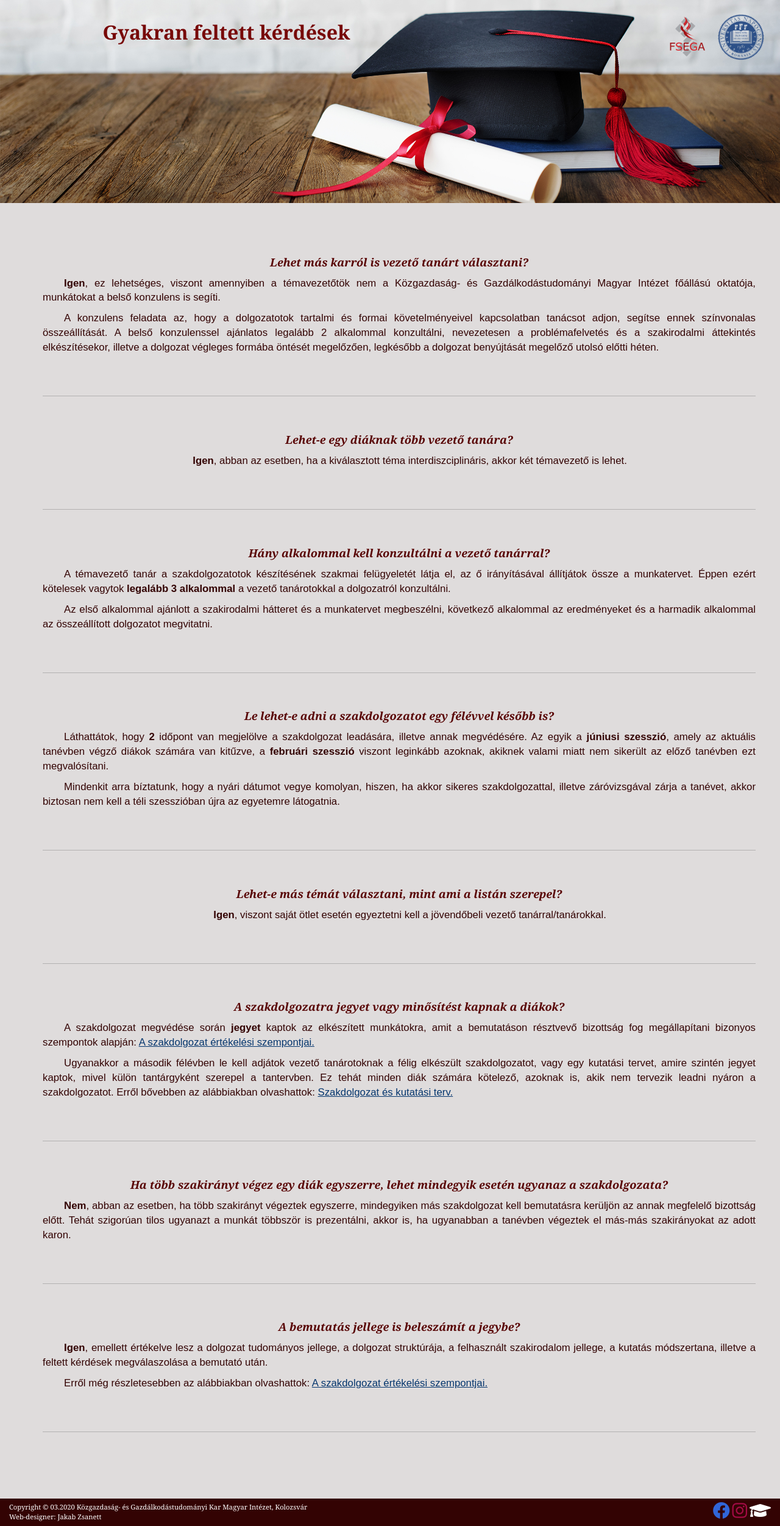
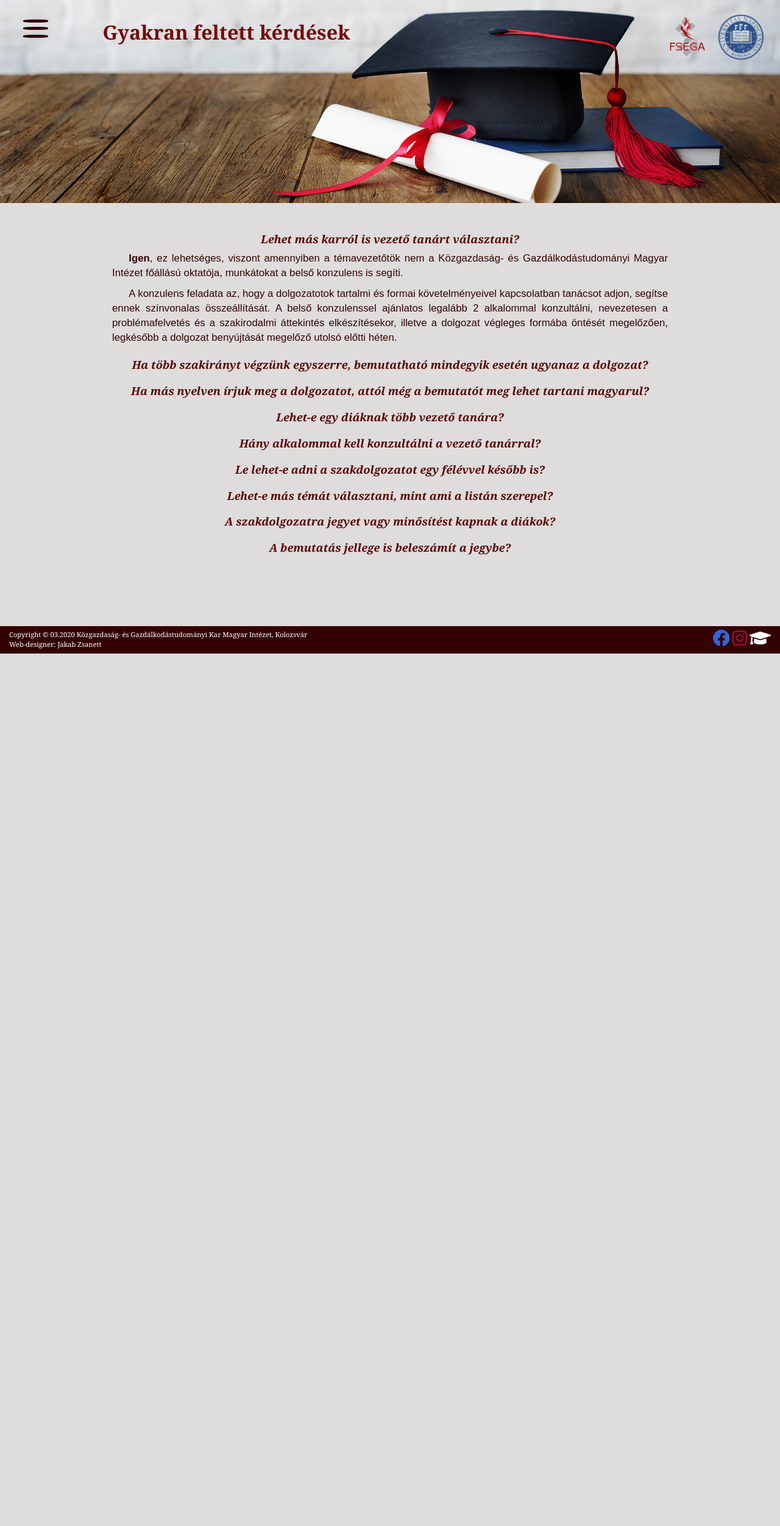
Before and after one commit to zsanett28/Thesis_presentation_for_students, a PHP site: page /GYIK.html in a window 1280 px wide. Shown: the whole page at 61% size. After the commit the page ends 1072 px from the top, so only its background shows below. Run offline with PHP 8.4, Linux system fonts and the light colour scheme.

Commit message:
accordion-gyik-ready

```diff
--- a/GYIK.html
+++ b/GYIK.html
@@ -34,9 +34,9 @@
         <div class="row">
 
             <div class="col-md-12">
-                <div class="container">
-                    <div class="row border-bottom">
-                        <p class="xsmall-title center">Lehet más karról is vezető tanárt választani?</p>
+                <div id="harmonica2">
+                    <h3 class="xsmall-title center pointer">Lehet más karról is vezető tanárt választani?</h3>
+                    <div class="answer">
                         <p class="paragraf"><span class="bold">Igen</span>, ez lehetséges, viszont amennyiben a témavezetőtök nem a Közgazdaság- és Gazdálkodástudományi Magyar Intézet főállású oktatója,
                             munkátokat a belső konzulens is segíti.
                         </p>
@@ -46,39 +46,37 @@
                             legkésőbb a dolgozat benyújtását megelőző utolsó előtti héten.
                         </p>
                     </div>
-                </div>
-            </div>
-
-            <div class="col-md-12">
-                <div class="container">
-                    <div class="row border-bottom">
-                        <p class="xsmall-title center">Lehet-e egy diáknak több vezető tanára?</p>
+                    <h3 class="xsmall-title center pointer">Ha több szakirányt végzünk egyszerre, bemutatható mindegyik esetén ugyanaz a dolgozat?</h3>
+                    <div class="answer">
+                        <p class="paragraf"><span class="bold">Nem</span>, abban az esetben, ha több szakirányt végeztek egyszerre, mindegyiken más
+                            szakdolgozat kell bemutatásra kerüljön az annak megfelelő bizottság előtt. Tehát szigorúan tilos ugyanazt a munkát többször is prezentálni,
+                            akkor is, ha ugyanabban a tanévben végeztek el más-más szakirányokat az adott karon.
+                        </p>
+                    </div>
+                    <h3 class="xsmall-title center pointer">Ha más nyelven írjuk meg a dolgozatot, attól még a bemutatót meg lehet tartani magyarul?</h3>
+                    <div class="answer">
+                        <p class="paragraf center"><span class="bold">Nem</span>, ez esetben kötelezően azon a nyelven kell mindenki bemutassa a szakdolgozatotát,
+                            amilyen nyelven meg is írta.
+                        </p>
+                    </div>
+                    <h3 class="xsmall-title center pointer">Lehet-e egy diáknak több vezető tanára?</h3>
+                    <div class="answer">
                         <p class="paragraf center"><span class="bold">Igen</span>, abban az esetben, ha a kiválasztott téma interdiszciplináris,
                             akkor két témavezető is lehet.
                         </p>
                     </div>
-                </div>
-            </div>
-
-            <div class="col-md-12">
-                <div class="container">
-                    <div class="row border-bottom">
-                        <p class="xsmall-title center">Hány alkalommal kell konzultálni a vezető tanárral?</p>
+                    <h3 class="xsmall-title center pointer">Hány alkalommal kell konzultálni a vezető tanárral?</h3>
+                    <div class="answer">
                         <p class="paragraf">A témavezető tanár a szakdolgozatotok készítésének szakmai felügyeletét látja el, az ő irányításával
-                        állítjátok össze a munkatervet. Éppen ezért kötelesek vagytok <span class="bold">legalább 3 alkalommal</span>
-                        a vezető tanárotokkal a dolgozatról konzultálni.
+                            állítjátok össze a munkatervet. Éppen ezért kötelesek vagytok <span class="bold">legalább 3 alkalommal</span>
+                            a vezető tanárotokkal a dolgozatról konzultálni.
                         </p>
                         <p class="paragraf">Az első alkalommal ajánlott a szakirodalmi hátteret és a munkatervet megbeszélni,
                             következő alkalommal az eredményeket és a harmadik alkalommal az összeállított dolgozatot megvitatni.
                         </p>
                     </div>
-                </div>
-            </div>
-
-            <div class="col-md-12">
-                <div class="container">
-                    <div class="row border-bottom">
-                        <p class="xsmall-title center">Le lehet-e adni a szakdolgozatot egy félévvel később is?</p>
+                    <h3 class="xsmall-title center pointer">Le lehet-e adni a szakdolgozatot egy félévvel később is?</h3>
+                    <div class="answer">
                         <p class="paragraf">Láthattátok, hogy <span class="bold">2</span> időpont van megjelölve a szakdolgozat leadására, illetve annak megvédésére.
                             Az egyik a <span class="bold">júniusi szesszió</span>, amely az aktuális tanévben végző diákok számára van kitűzve, a
                             <span class="bold">februári szesszió</span> viszont leginkább azoknak, akiknek valami miatt nem sikerült az előző tanévben ezt megvalósítani.
@@ -87,22 +85,12 @@
                             zárja a tanévet, akkor biztosan nem kell a téli szesszióban újra az egyetemre látogatnia.
                         </p>
                     </div>
-                </div>
-            </div>
-
-            <div class="col-md-12">
-                <div class="container">
-                    <div class="row border-bottom">
-                        <p class="xsmall-title center">Lehet-e más témát választani, mint ami a listán szerepel?</p>
+                    <h3 class="xsmall-title center pointer">Lehet-e más témát választani, mint ami a listán szerepel?</h3>
+                    <div class="answer">
                         <p class="paragraf center"><span class="bold">Igen</span>, viszont saját ötlet esetén egyeztetni kell a jövendőbeli vezető tanárral/tanárokkal.</p>
                     </div>
-                </div>
-            </div>
-
-            <div class="col-md-12">
-                <div class="container">
-                    <div class="row border-bottom">
-                        <p class="xsmall-title center">A szakdolgozatra jegyet vagy minősítést kapnak a diákok?</p>
+                    <h3 class="xsmall-title center pointer">A szakdolgozatra jegyet vagy minősítést kapnak a diákok?</h3>
+                    <div class="answer">
                         <p class="paragraf">A szakdolgozat megvédése során <span class="bold">jegyet</span> kaptok az elkészített munkátokra, amit a bemutatáson
                             résztvevő bizottság fog megállapítani bizonyos szempontok alapján:
                             <a href="Szakdolgozat.html#Ertekel" class="link" target="_blank">A szakdolgozat értékelési szempontjai.</a>
@@ -113,25 +101,8 @@
                             Erről bővebben az alábbiakban olvashattok: <a href="Szakdolgozat.html#Kutterv" class="link" target="_blank">Szakdolgozat és kutatási terv.</a>
                         </p>
                     </div>
-                </div>
-            </div>
-
-            <div class="col-md-12">
-                <div class="container">
-                    <div class="row border-bottom">
-                        <p class="xsmall-title center">Ha több szakirányt végez egy diák egyszerre, lehet mindegyik esetén ugyanaz a szakdolgozata?</p>
-                        <p class="paragraf"><span class="bold">Nem</span>, abban az esetben, ha több szakirányt végeztek egyszerre, mindegyiken más
-                            szakdolgozat kell bemutatásra kerüljön az annak megfelelő bizottság előtt. Tehát szigorúan tilos ugyanazt a munkát többször is prezentálni,
-                            akkor is, ha ugyanabban a tanévben végeztek el más-más szakirányokat az adott karon.
-                        </p>
-                    </div>
-                </div>
-            </div>
-
-            <div class="col-md-12">
-                <div class="container">
-                    <div class="row border-bottom">
-                        <p class="xsmall-title center">A bemutatás jellege is beleszámít a jegybe?</p>
+                    <h3 class="xsmall-title center pointer">A bemutatás jellege is beleszámít a jegybe?</h3>
+                    <div class="answer">
                         <p class="paragraf"><span class="bold">Igen</span>, emellett értékelve lesz a dolgozat tudományos jellege, a dolgozat struktúrája,
                             a felhasznált szakirodalom jellege, a kutatás módszertana, illetve a feltett kérdések megválaszolása a bemutató után.
                         </p>
--- a/css/Szakdolgozat.css
+++ b/css/Szakdolgozat.css
@@ -563,7 +563,6 @@ footer{
 
 .bourdon{
     color: rgb(119, 8, 8);
-    font-weight: bold;
 }
 
 .special-number{
@@ -972,11 +971,11 @@ input#feb, input#jun, input#nap, input#tav{
     font-weight: bold;
 }
 
-.border-bottom{
+/*.border-bottom{
     margin-top: 3%;
     border-bottom: 1px solid rgb(179, 177, 177);
     padding-bottom: 5%;
-}
+}*/
 
 .error{
     background-color: rgba(141, 17, 17, 0.904);
@@ -1172,7 +1171,7 @@ img#university-contact{
 }
 
 .pointer:focus{
-    outline: 0 !important;
+    outline: 0;
 }
 
 .point{
@@ -1300,3 +1299,8 @@ img#university-contact{
         font-size: 130%;
     }
 }
+
+.answer{
+    margin-left: 10%;
+    margin-right: 10%;
+}
--- a/js/Szakdolgozat.js
+++ b/js/Szakdolgozat.js
@@ -5,7 +5,7 @@ menuIcon.addEventListener("click", () => {
     navigacio.classList.toggle("change");
 })
 
-var prevScrollpos = window.pageYOffset;
+/*var prevScrollpos = window.pageYOffset;
 window.onscroll = function() {
 var currentScrollPos = window.pageYOffset;
   if (prevScrollpos > currentScrollPos) {
@@ -14,11 +14,13 @@ var currentScrollPos = window.pageYOffset;
     document.getElementById("hamburger").style.top = "-100%";
   }
   prevScrollpos = currentScrollPos;
-}
+}*/
 
 /*function feedback(){
     alert("A kitöltött űrlapot sikeresen elküldtük!");
 }*/
+
+
 
 $(function(){
     var element = document.getElementsByClassName("accordion");
@@ -43,7 +45,11 @@ $(function(){
 });
 
 $(function() {
-    $("#harmonica").accordion({heightStyle: "content"});
+    $("#harmonica1").accordion({heightStyle: "content", animate: 200});
+});
+
+$(function() {
+    $("#harmonica2").accordion({heightStyle: "content", animate: 200});
 });
 
 /* Form validator functions */
```
Also changed, not shown: Szakdolgozat.html (+7 -7 lines), 2 other files.
